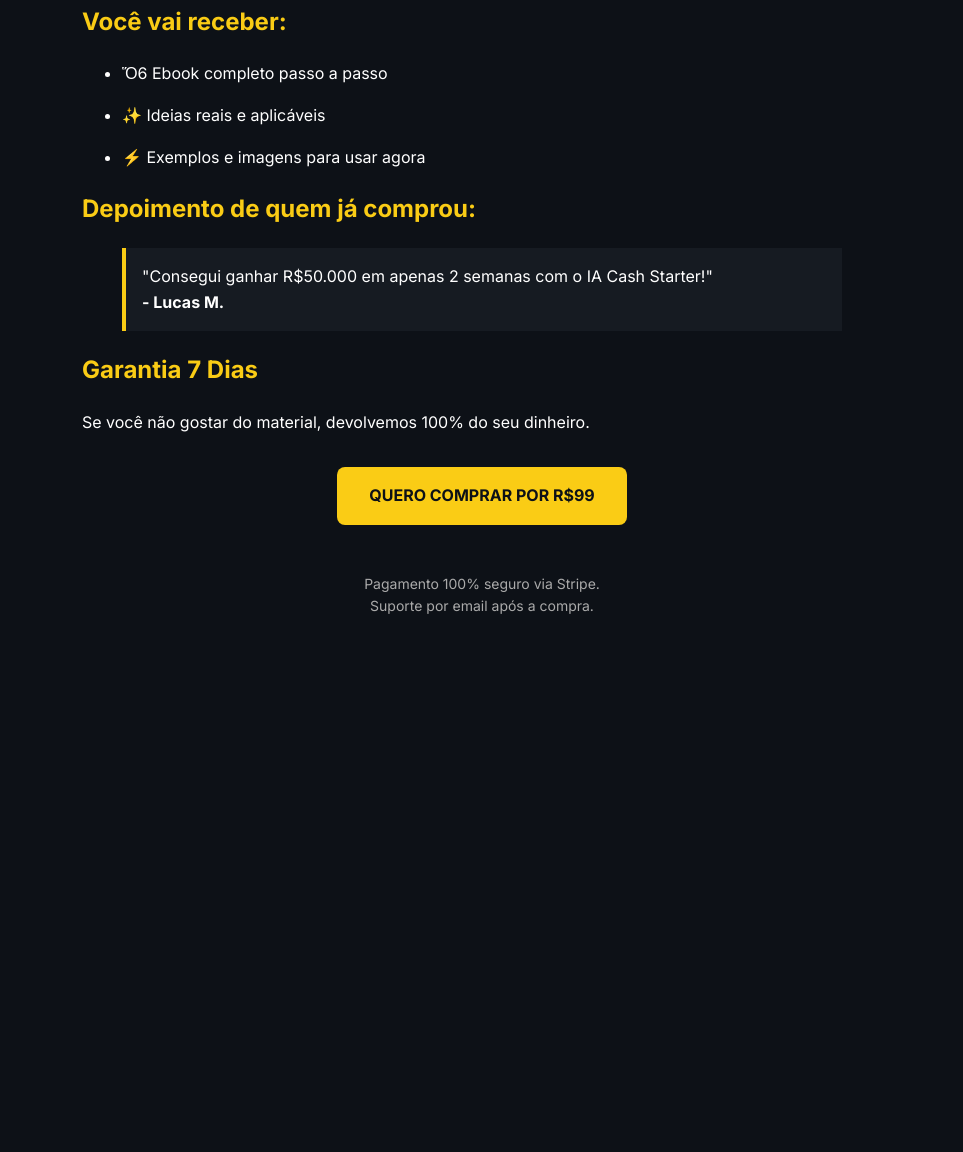
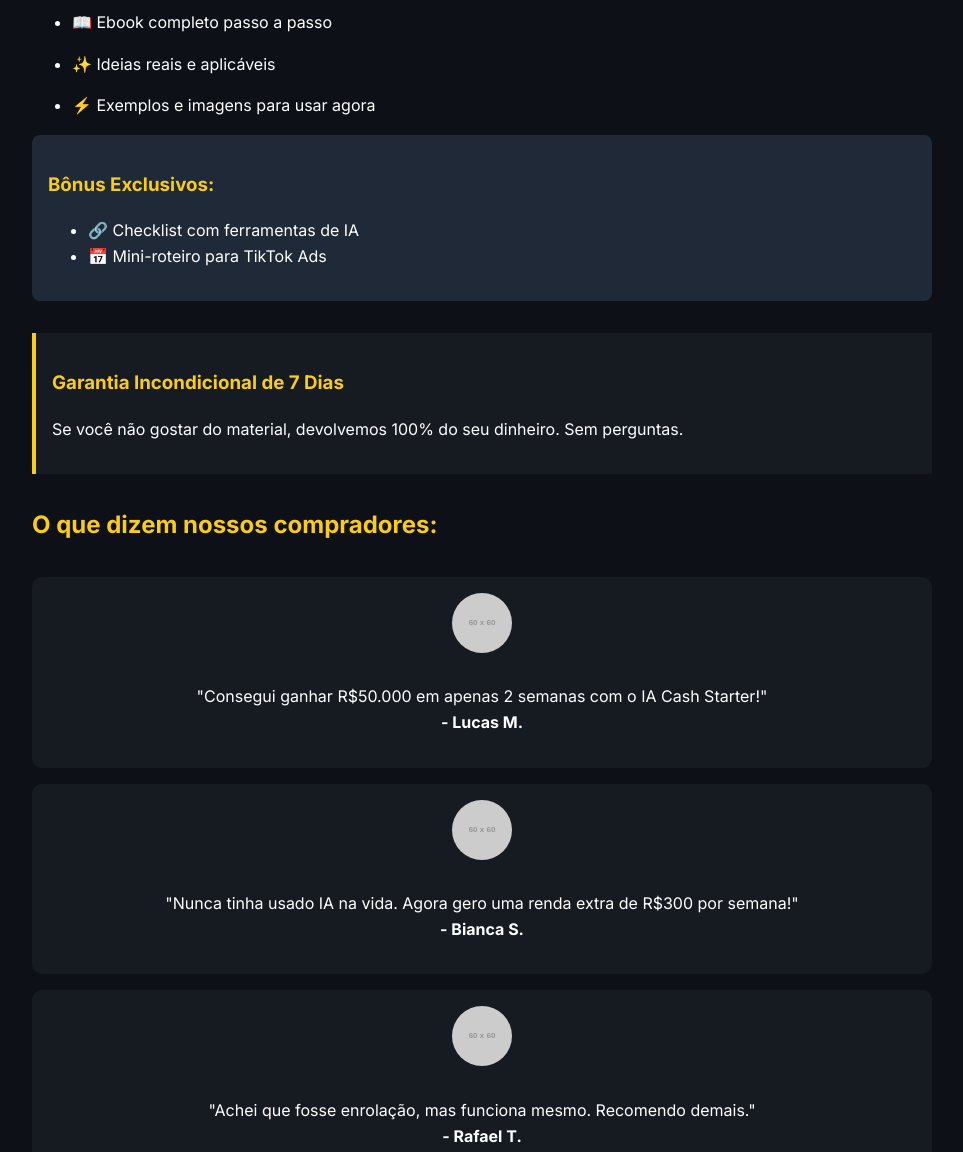
Before and after one commit to pc17oficial/Ebook, a plain HTML site: page index.html in a window 1280 px wide. Shown: the part 800-1952 px from the top of the page, without its empty margins (158-1121 px from the left). Before the commit the page ends 1450 px from the top, so only its background shows below. Drawn offline with Linux system fonts and the light colour scheme; placeholder pictures from the web are drawn by us.

Commit message:
commit do ebook

```diff
--- a/index.html
+++ b/index.html
@@ -1,8 +1,8 @@
 <!DOCTYPE html>
 <html lang="pt-BR">
 <head>
-  <meta charset="UTF-8">
-  <meta name="viewport" content="width=device-width, initial-scale=1.0">
+  <meta charset="UTF-8" />
+  <meta name="viewport" content="width=device-width, initial-scale=1.0" />
   <title>IA Cash Starter</title>
   <link href="https://fonts.googleapis.com/css2?family=Inter:wght@400;700&display=swap" rel="stylesheet">
   <style>
@@ -14,7 +14,7 @@
       line-height: 1.6;
     }
     .container {
-      max-width: 800px;
+      max-width: 900px;
       margin: auto;
       padding: 2rem;
     }
@@ -34,16 +34,28 @@
     .btn:hover {
       background-color: #eab308;
     }
-    .image {
+    .image, .testimonials, .faq {
       text-align: center;
       margin: 2rem 0;
     }
-    .image img {
+    .image img, .testimonial img {
       max-width: 100%;
       border-radius: 12px;
     }
-    .benefits li {
+    .benefits li, .faq li {
       margin-bottom: 1rem;
+    }
+    .testimonial {
+      background-color: #161b22;
+      padding: 1rem;
+      border-radius: 10px;
+      margin-bottom: 1rem;
+    }
+    .testimonial img {
+      width: 60px;
+      height: 60px;
+      border-radius: 50%;
+      margin-bottom: 0.5rem;
     }
     footer {
       text-align: center;
@@ -51,15 +63,26 @@
       font-size: 0.875rem;
       color: #aaa;
     }
+    .guarantee {
+      background-color: #161b22;
+      padding: 1rem;
+      border-left: 4px solid #facc15;
+      margin: 2rem 0;
+    }
+    .bonus {
+      background-color: #1f2937;
+      padding: 1rem;
+      margin: 1rem 0;
+      border-radius: 8px;
+    }
   </style>
 </head>
 <body>
   <div class="container">
-    <h1>Descubra Como Ganhar Dinheiro com Inteligência Artificial Mesmo Sem Saber Nada</h1>
-    <p>Com o guia <strong>IA Cash Starter</strong>, você começa ainda hoje!</p>
-
+    <h1>IA Cash Starter</h1>
+    <p><strong>Descubra Como Ganhar Dinheiro com Inteligência Artificial Mesmo Sem Saber Nada</strong></p>
     <div class="image">
-      <img src="https://via.placeholder.com/500x300.png?text=Capa+do+eBook" alt="Capa do IA Cash Starter">
+      <img src="https://via.placeholder.com/500x300.png?text=Capa+do+IA+Cash+Starter" alt="Capa do eBook">
     </div>
 
     <h2>O que você vai aprender:</h2>
@@ -72,26 +95,58 @@
 
     <h2>Você vai receber:</h2>
     <ul class="benefits">
-      <li>Ὅ6 Ebook completo passo a passo</li>
+      <li>📖 Ebook completo passo a passo</li>
       <li>✨ Ideias reais e aplicáveis</li>
       <li>⚡ Exemplos e imagens para usar agora</li>
     </ul>
 
-    <h2>Depoimento de quem já comprou:</h2>
-    <blockquote style="background-color:#161b22;padding:1rem;border-left:4px solid #facc15;">
-      "Consegui ganhar R$50.000 em apenas 2 semanas com o IA Cash Starter!"<br><strong>- Lucas M.</strong>
-    </blockquote>
+    <div class="bonus">
+      <h3>Bônus Exclusivos:</h3>
+      <ul>
+        <li>🔗 Checklist com ferramentas de IA</li>
+        <li>📅 Mini-roteiro para TikTok Ads</li>
+      </ul>
+    </div>
 
-    <h2>Garantia 7 Dias</h2>
-    <p>Se você não gostar do material, devolvemos 100% do seu dinheiro.</p>
+    <div class="guarantee">
+      <h3>Garantia Incondicional de 7 Dias</h3>
+      <p>Se você não gostar do material, devolvemos 100% do seu dinheiro. Sem perguntas.</p>
+    </div>
+
+    <h2>O que dizem nossos compradores:</h2>
+    <div class="testimonials">
+      <div class="testimonial">
+        <img src="https://via.placeholder.com/60" alt="Foto 1">
+        <p>"Consegui ganhar R$50.000 em apenas 2 semanas com o IA Cash Starter!"<br><strong>- Lucas M.</strong></p>
+      </div>
+      <div class="testimonial">
+        <img src="https://via.placeholder.com/60" alt="Foto 2">
+        <p>"Nunca tinha usado IA na vida. Agora gero uma renda extra de R$300 por semana!"<br><strong>- Bianca S.</strong></p>
+      </div>
+      <div class="testimonial">
+        <img src="https://via.placeholder.com/60" alt="Foto 3">
+        <p>"Achei que fosse enrolação, mas funciona mesmo. Recomendo demais."<br><strong>- Rafael T.</strong></p>
+      </div>
+    </div>
+
+    <h2>Sobre a Equipe IA Cash Starter</h2>
+    <p>Somos uma equipe de especialistas que acredita no poder da inteligência artificial para transformar a vida de pessoas comuns. Criamos este guia para ajudar você a dar os primeiros passos e gerar renda de forma simples e acessível.</p>
+
+    <h2>Dúvidas Frequentes</h2>
+    <ul class="faq">
+      <li><strong>Preciso saber programar?</strong> Não. Tudo é explicado para iniciantes.</li>
+      <li><strong>Vou precisar investir mais dinheiro depois?</strong> Não, tudo pode ser feito com ferramentas gratuitas.</li>
+      <li><strong>O pagamento é seguro?</strong> Sim, através da plataforma Stripe.</li>
+    </ul>
 
     <div style="text-align:center;margin:2rem 0;">
-      <a href="https://buy.stripe.com/test_3cIeVe1xc9mr4oSf0M0VO00" class="btn">QUERO COMPRAR POR R$99</a>
+      <a href="https://buy.stripe.com/test_fake_checkout_link" class="btn">QUERO COMPRAR POR R$99</a>
+      <p style="margin-top: 0.5rem; font-size: 0.9rem; color: #bbb;">Pagamento 100% seguro via Stripe</p>
     </div>
 
     <footer>
-      Pagamento 100% seguro via Stripe.<br>
-      Suporte por email após a compra.
+      Copyright &copy; 2025 Equipe IA Cash Starter.<br>
+      Todos os direitos reservados.
     </footer>
   </div>
 </body>
```
